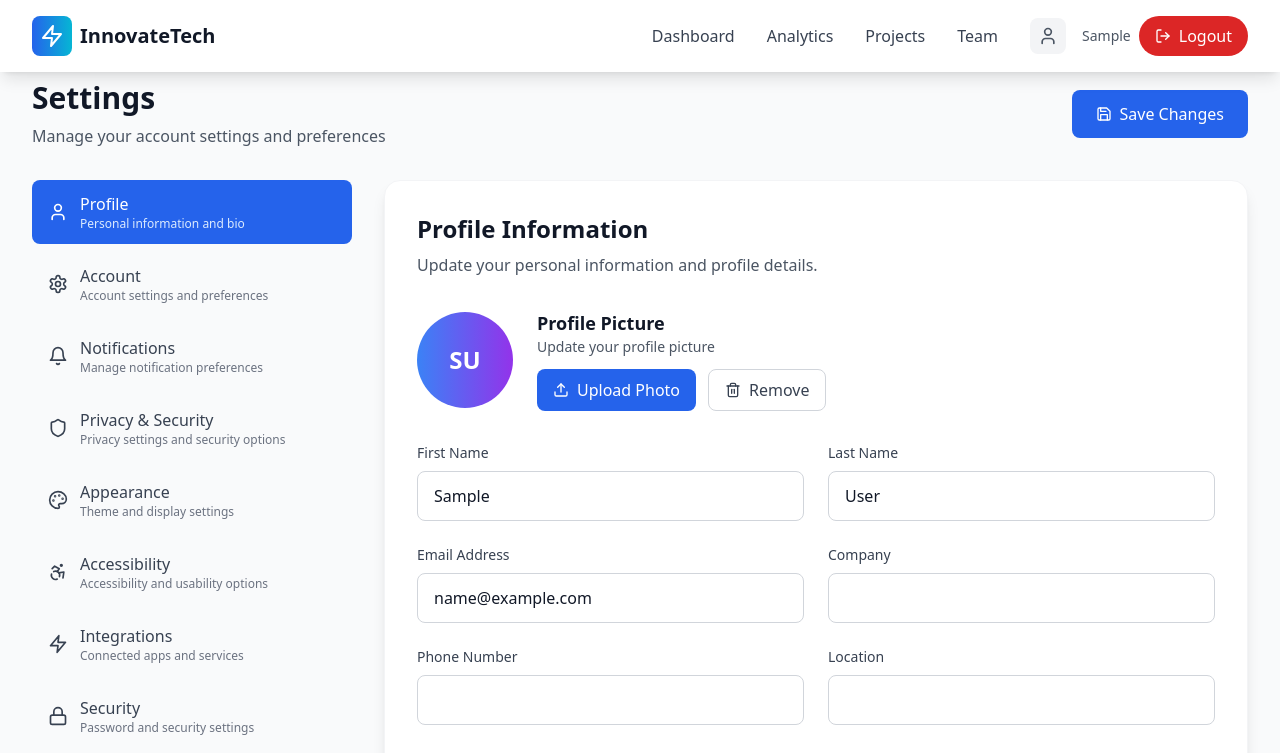
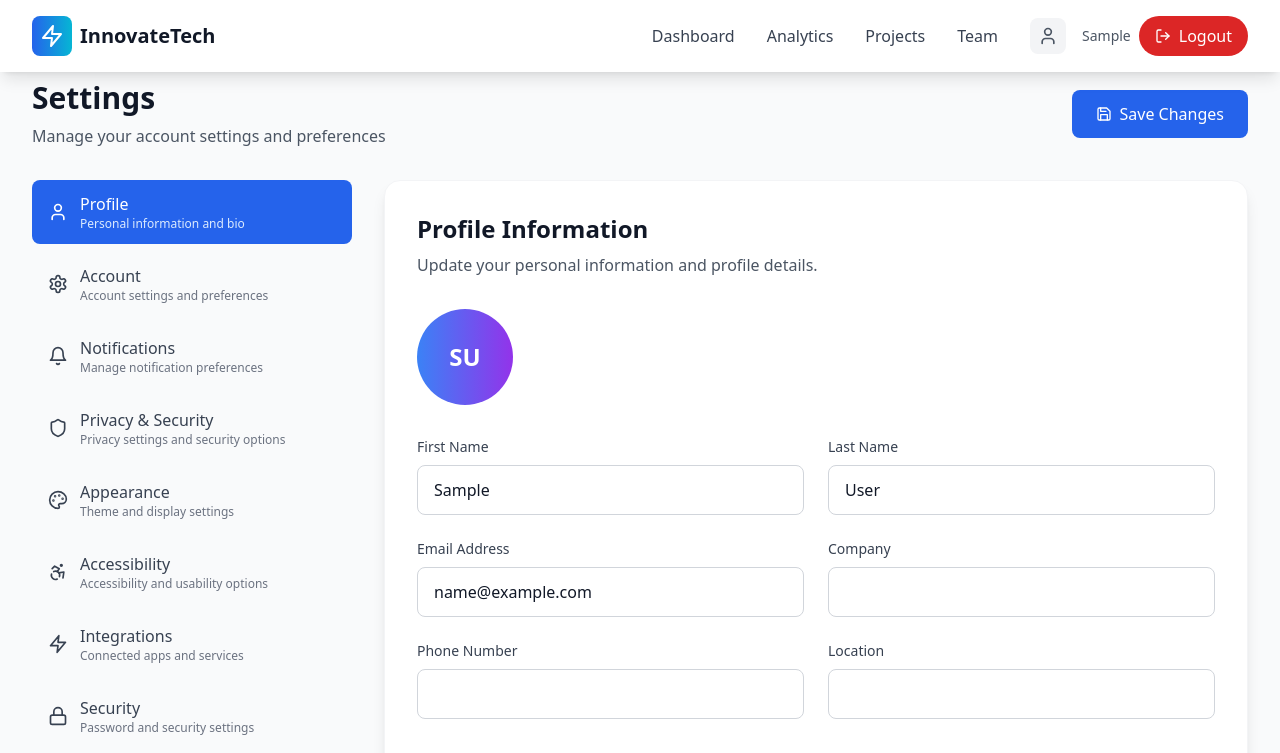
Before and after one commit to Sudhansh-k/InnovateTech, a React (Vite) app in the folder project/: page /settings in a window 1280 px wide. Shown: the top 753 px of the page. Built offline with nearby package versions, Linux system fonts and the light colour scheme; sample sign-in values are in the browser's storage.

Commit message:
Remove profile photo upload and remove buttons from profile settings tab (final fix)

```diff
--- a/project/src/pages/Settings.tsx
+++ b/project/src/pages/Settings.tsx
@@ -661,20 +661,6 @@ const Settings: React.FC = () => {
         <div className="w-24 h-24 bg-gradient-to-r from-blue-500 to-purple-600 rounded-full flex items-center justify-center text-white text-2xl font-bold">
           {profileForm.firstName[0]}{profileForm.lastName[0]}
         </div>
-        <div>
-          <h4 className="text-lg font-semibold text-gray-900 dark:text-white">Profile Picture</h4>
-          <p className="text-sm text-gray-600 dark:text-gray-400 mb-3">Update your profile picture</p>
-          <div className="flex space-x-3">
-            <button className="flex items-center space-x-2 px-4 py-2 bg-blue-600 text-white rounded-lg hover:bg-blue-700 transition-colors">
-              <Upload className="w-4 h-4" />
-              <span>Upload Photo</span>
-            </button>
-            <button className="flex items-center space-x-2 px-4 py-2 border border-gray-300 dark:border-gray-600 text-gray-700 dark:text-gray-300 rounded-lg hover:bg-gray-50 dark:hover:bg-gray-700 transition-colors">
-              <Trash2 className="w-4 h-4" />
-              <span>Remove</span>
-            </button>
-          </div>
-        </div>
       </div>
 
       {/* Basic Information */}
```
